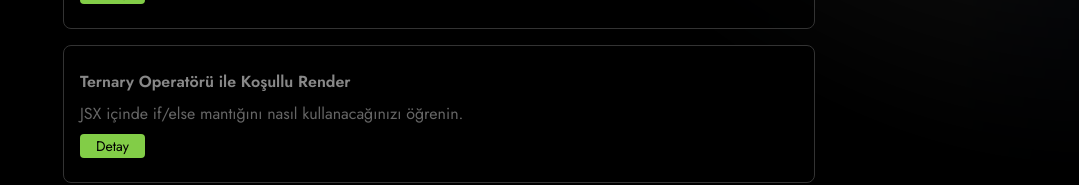
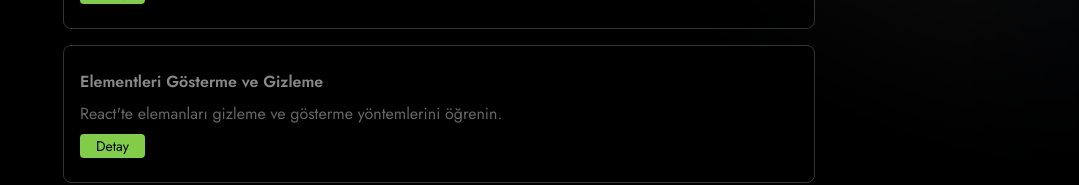
Before and after one commit to agunduuz/react-course, a Next.js app: page /react-basics in a window 1280 px wide. Shown: the part 2865-3050 px from the top of the page, without its empty margins (201-1280 px from the left). Built offline with nearby package versions, Linux system fonts and the light colour scheme.

Commit message:
Update Show Hide section in React Basics content

```diff
--- a/content/react-basics/index.json
+++ b/content/react-basics/index.json
@@ -104,9 +104,9 @@
     },
     {
       "id": "18",
-      "slug": "with-ternary",
-      "title": "Ternary Operatörü ile Koşullu Render",
-      "description": "JSX içinde if/else mantığını nasıl kullanacağınızı öğrenin."
+      "slug": "show-hide",
+      "title": "Elementleri Gösterme ve Gizleme",
+      "description": "React'te elemanları gizleme ve gösterme yöntemlerini öğrenin."
     }
   ]
 }
```
Also changed, not shown: content/react-basics/18-show-hide.mdx (+1 -6 lines).
